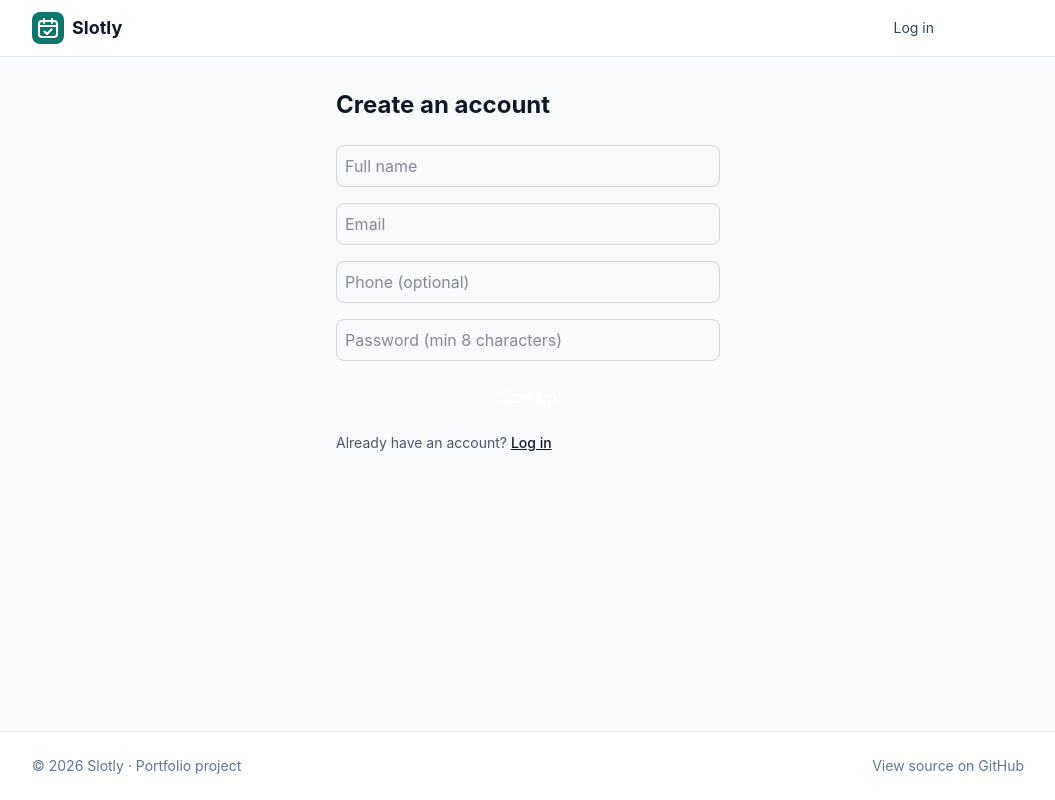
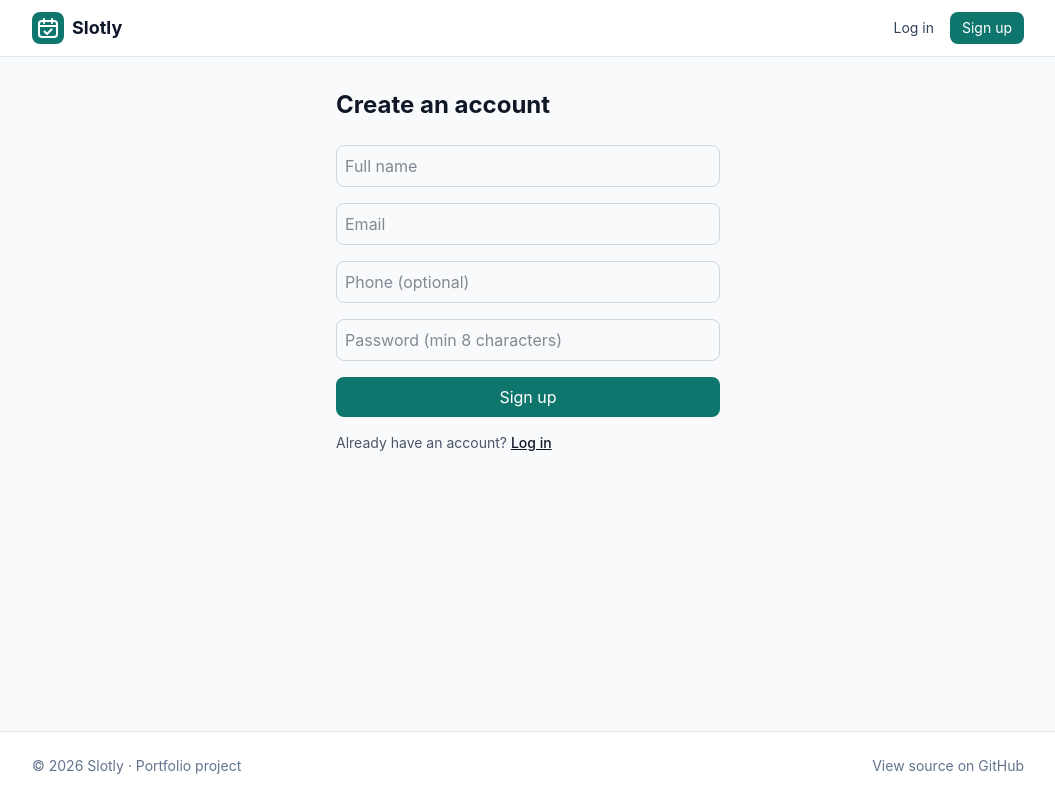
Before and after one commit to habte2112/slotly, a React (Vite) app in the folder client/: page /register in a window 1280 px wide. Shown: the whole page, without its empty margins (112-1167 px from the left). Built offline with nearby package versions, Linux system fonts and the light colour scheme.

Commit message:
feat(client): fix index and.css

```diff
--- a/client/src/index.css
+++ b/client/src/index.css
@@ -1,6 +1,6 @@
 @import "tailwindcss";
 
-:root {
+@theme {
   --color-brand-50: #f0fdfa;
   --color-brand-100: #ccfbf1;
   --color-brand-200: #99f6e4;
```
